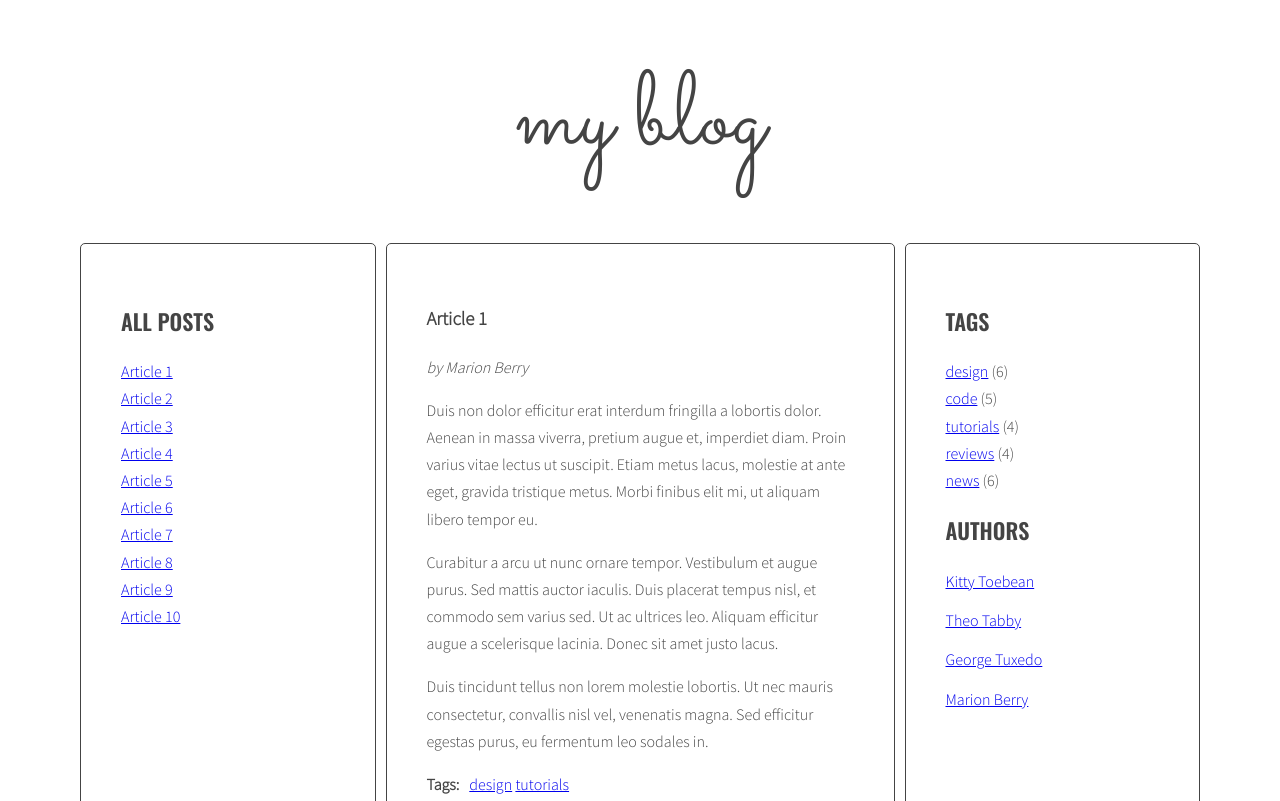
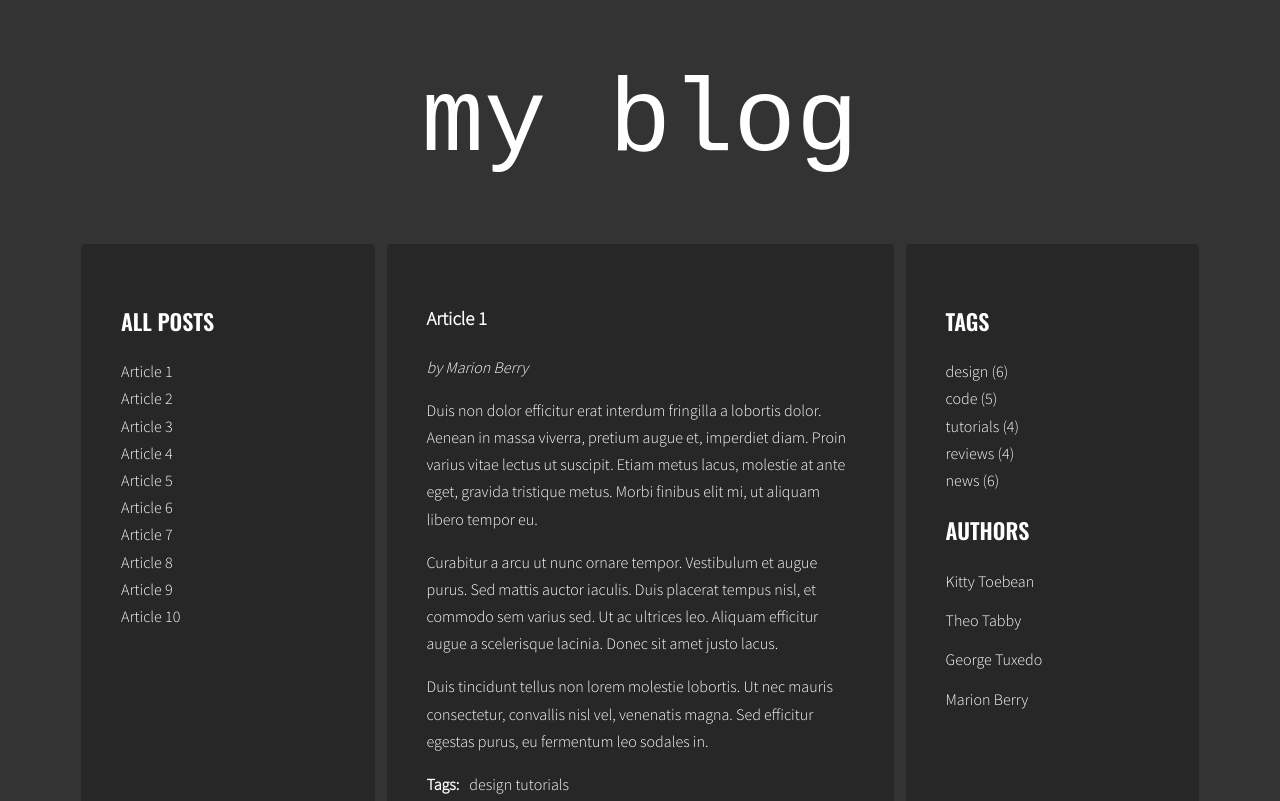
Before and after one commit to RobertBukowiecki/javascript-blog, a website: page index.html in a window 1280 px wide. Shown: the top 801 px of the page. Drawn offline with nearby package versions, Linux system fonts and the light colour scheme; a web font is replaced by a local one.

Commit message:
add basic styles and article change animation

```diff
--- a/sass/style.scss
+++ b/sass/style.scss
@@ -1,11 +1,12 @@
 @import url('https://fonts.googleapis.com/css?family=Oswald:400,600|Sacramento|Source+Sans+Pro:300&subset=latin-ext');
-
+@import url('https://fonts.googleapis.com/css2?family=Syne+Mono&display=swap');
 /* Variables */
 
 $color-light: #fff;
-$color-dark: #444;
+$color-dark: #333;
+$color-darker: rgb(39, 39, 39);
 
-$font-logo: 'Sacramento', cursive;
+$font-logo: 'Syne Mono', monospace;
 $font-header: 'Oswald', sans-serif;
 $font-text: 'Source Sans Pro', sans-serif;
 
@@ -16,9 +17,9 @@ $font-text: 'Source Sans Pro', sans-serif;
 }
 
 body {
-  background: $color-light;
+  background: $color-dark;
   font-family: $font-text;
-  color: $color-dark;
+  color: $color-light;
   font-weight: 300;
   font-size: 16px;
   line-height: 1.7;
@@ -54,10 +55,12 @@ body {
 
 .posts {
   flex: 2 0 0;
+  position: relative;
+  height: auto;
 }
 
 .sidebar, .posts {
-  background: $color-light;
+  background: $color-darker;
   margin-right: 10px;
   padding: 40px;
   border: 1px solid $color-dark;
@@ -80,8 +83,16 @@ body {
   list-style-type: none;
   margin: 0;
   padding: 0;
+  a {
+    text-decoration: none;
+    color: $color-light;
+    &:hover {
+        color: #D5B986;
+    }
+  }
   .active {
     font-weight: bold;
+    color: #22B5D3;
   }
 }
 
@@ -102,9 +113,15 @@ body {
 /* Post */
 
 .post {
-  display: none;
+  display: block;
+  opacity: 0;
+  position: absolute;
   &.active {
+    transition: 1s all;
+    position: relative;
     display: block;
+    opacity: 100;
+    z-index: 2;
   }
 }
 
```
Also changed, not shown: css/style.css, 1 other file.
